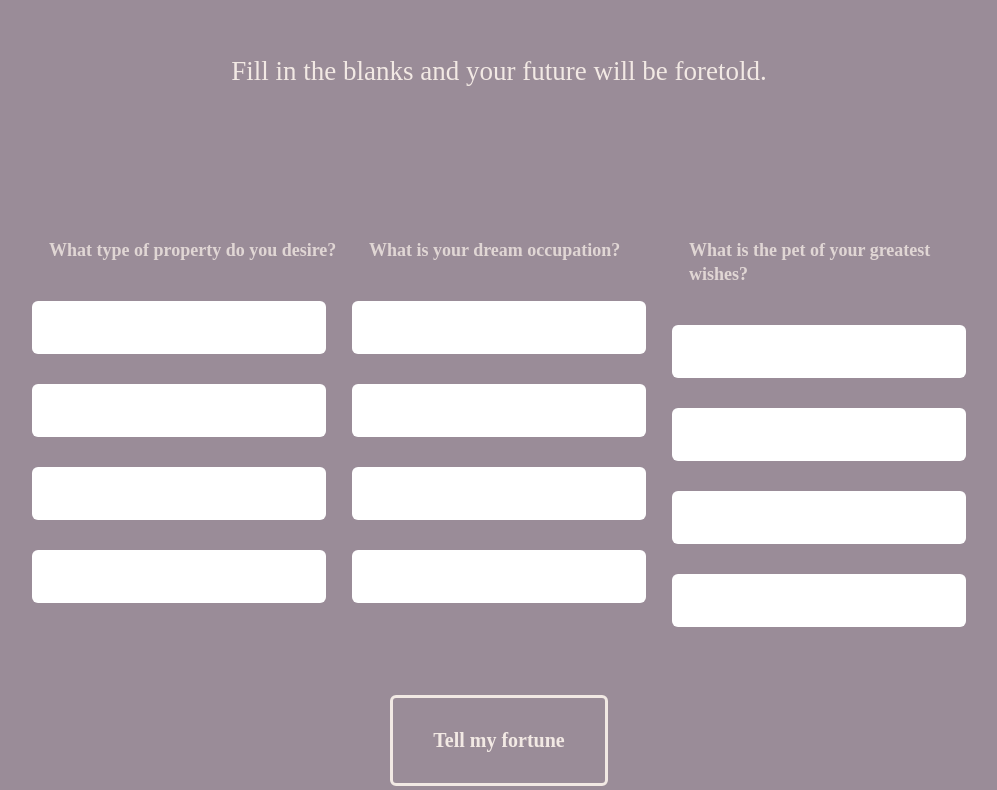
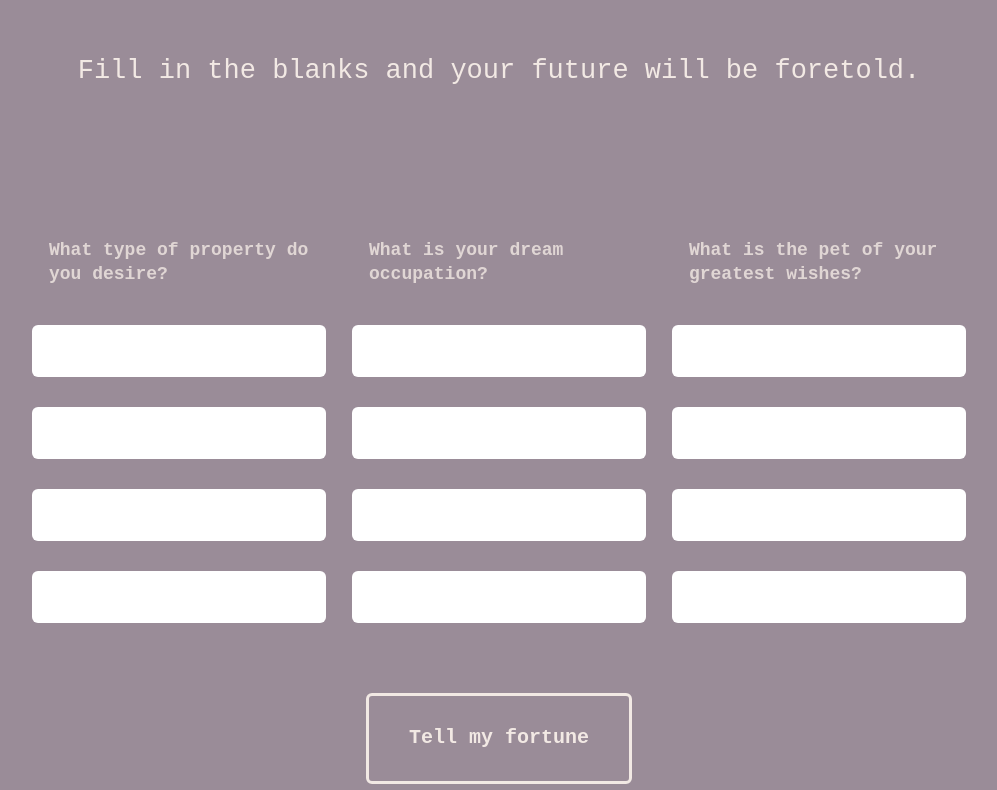
Before and after one commit to Krayola27/MASH-game, a plain HTML site: page index.html in a window 1280 px wide. Shown: the part 159-949 px from the top of the page, without its empty margins (141-1138 px from the left). Drawn offline with Linux system fonts and the light colour scheme.

Commit message:
Update styles.css

```diff
--- a/styles.css
+++ b/styles.css
@@ -2,7 +2,7 @@
 body {
     background: #9a8c98;
     color: #f2e9e4;
-    font-family: courier 'Courier New', monospace;
+    font-family:'Courier New', monospace;
     font-size: 27px;
     font-weight: 300;
     line-height: 1.65em;
```
